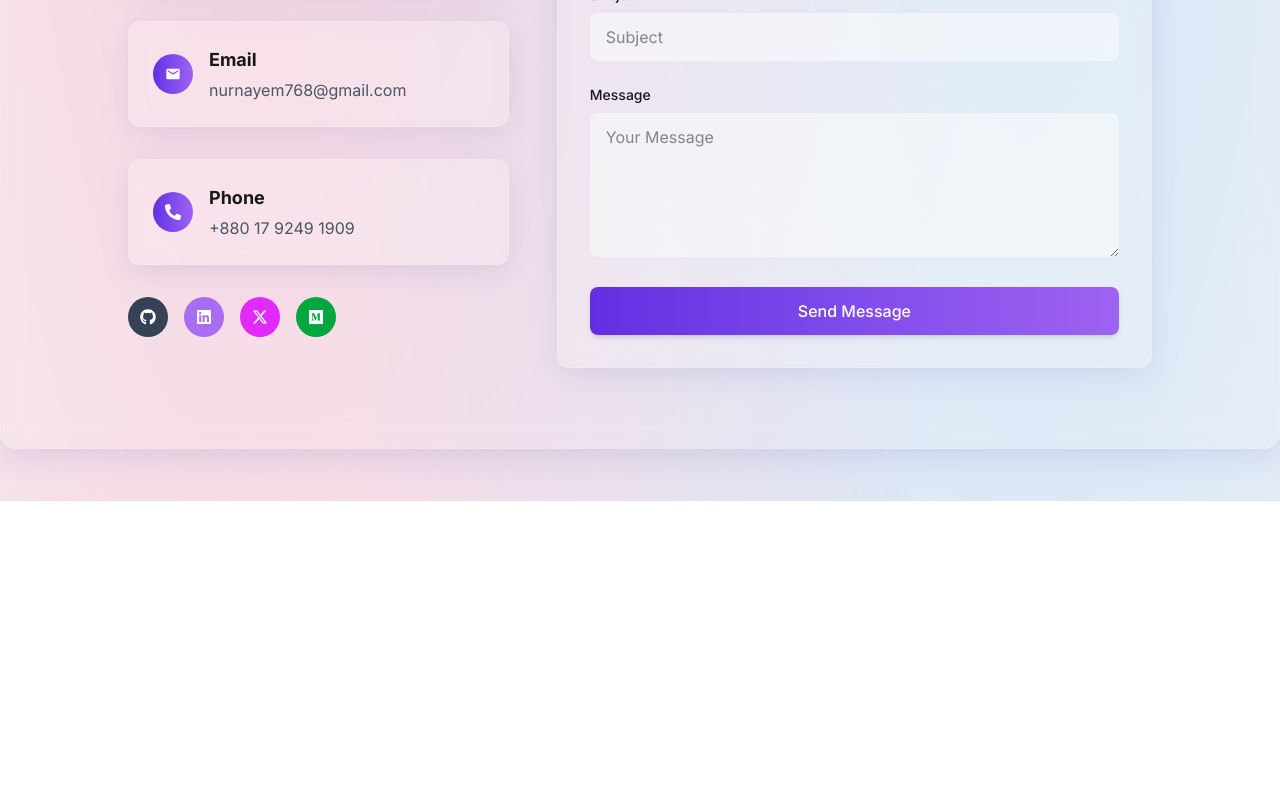
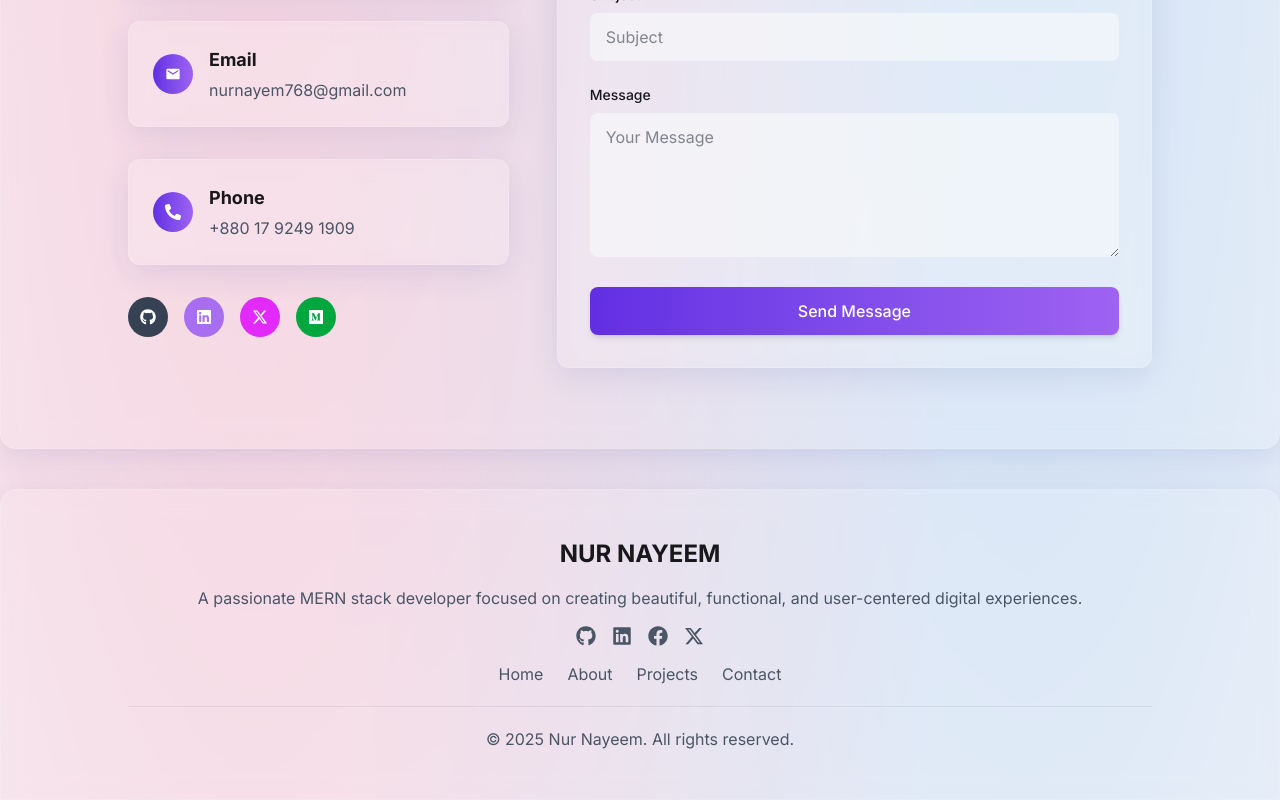
Before and after one commit to Nur-Nayeem/My-second-portfolio, a React (Vite) app: page / in a window 1280 px wide. Shown: the part 4530-5330 px from the top of the page. Before the commit the page ends 5031 px from the top, so only its background shows below. Built offline with nearby package versions, Linux system fonts and the light colour scheme.

Commit message:
added footer section

```diff
--- a/src/App.jsx
+++ b/src/App.jsx
@@ -5,10 +5,11 @@ import AboutMe from "./components/AboutMe";
 import Skills from "./components/Skills";
 import Projects from "./components/Projects";
 import Contact from "./components/Contact";
+import Footer from "./components/Footer";
 
 const App = () => {
   return (
-    <div className="gradient-bg pb-13">
+    <div className="gradient-bg">
       <header className="fixed top-4 w-full z-50">
         <nav className="container mx-auto py-2">
           <Navbar />
@@ -21,6 +22,9 @@ const App = () => {
         <Projects />
         <Contact />
       </main>
+      <footer>
+        <Footer className="container mx-auto" />
+      </footer>
     </div>
   );
 };
--- /dev/null
+++ b/src/components/Footer.jsx
@@ -0,0 +1,83 @@
+import React from "react";
+import { FaFacebook, FaGithub, FaLinkedin } from "react-icons/fa";
+import { FaXTwitter } from "react-icons/fa6";
+
+const Footer = () => {
+  return (
+    <footer className="container mx-auto rounded-t-2xl py-12 glass-blur transition-colors duration-300 mt-10">
+      <div className="grid grid-cols-1 gap-12">
+        <div className="flex flex-col items-center text-center">
+          <h1 className="text-2xl font-bold mb-4">NUR NAYEEM</h1>
+          <p className="mb-4  text-gray-600">
+            A passionate MERN stack developer focused on creating beautiful,
+            functional, and user-centered digital experiences.
+          </p>
+          <div className="flex space-x-4 justify-center">
+            <a
+              href="https://github.com/nur-nayeem"
+              target="_blank"
+              className="text-gray-600 hover:text-primary  transition-colors duration-300 cursor-pointer"
+            >
+              <FaGithub className="text-xl" />
+            </a>
+            <a
+              href="https://www.linkedin.com/in/nur-mohammad-nayeem-803091352/"
+              target="_blank"
+              className="text-gray-600 hover:text-primary  transition-colors duration-300 cursor-pointer"
+            >
+              <FaLinkedin className="text-xl" />
+            </a>
+            <a
+              href="https://www.facebook.com/nur.nayeem614"
+              target="_blank"
+              className="text-gray-600 hover:text-primary transition-colors duration-300 cursor-pointer"
+            >
+              <FaFacebook className="text-xl" />
+            </a>
+            <a
+              href="https://twitter.com/username"
+              target="_blank"
+              className="text-gray-600 hover:text-purple-600transition-colors duration-300 cursor-pointer"
+            >
+              <FaXTwitter className="text-xl" />
+            </a>
+          </div>
+
+          <ul className="flex flex-wrap justify-center gap-x-6 gap-y-2 pt-4">
+            <li>
+              <button className="text-gray-600 hover:text-primary transition-colors duration-300 cursor-pointer">
+                Home
+              </button>
+            </li>
+            <li>
+              <button className="text-gray-600 hover:text-primary transition-colors duration-300 cursor-pointer">
+                About
+              </button>
+            </li>
+            <li>
+              <button className="text-gray-600 hover:text-primary transition-colors duration-300 cursor-pointer">
+                Projects
+              </button>
+            </li>
+
+            <li>
+              <button className="text-gray-600 hover:text-primary transition-colors duration-300 cursor-pointer">
+                Contact
+              </button>
+            </li>
+          </ul>
+        </div>
+      </div>
+
+      <hr className="my-5 max-w-5xl mx-auto text-gray-600/10" />
+
+      <div className="text-center">
+        <p className="text-gray-600">
+          &copy; {new Date().getFullYear()} Nur Nayeem. All rights reserved.
+        </p>
+      </div>
+    </footer>
+  );
+};
+
+export default Footer;
```
